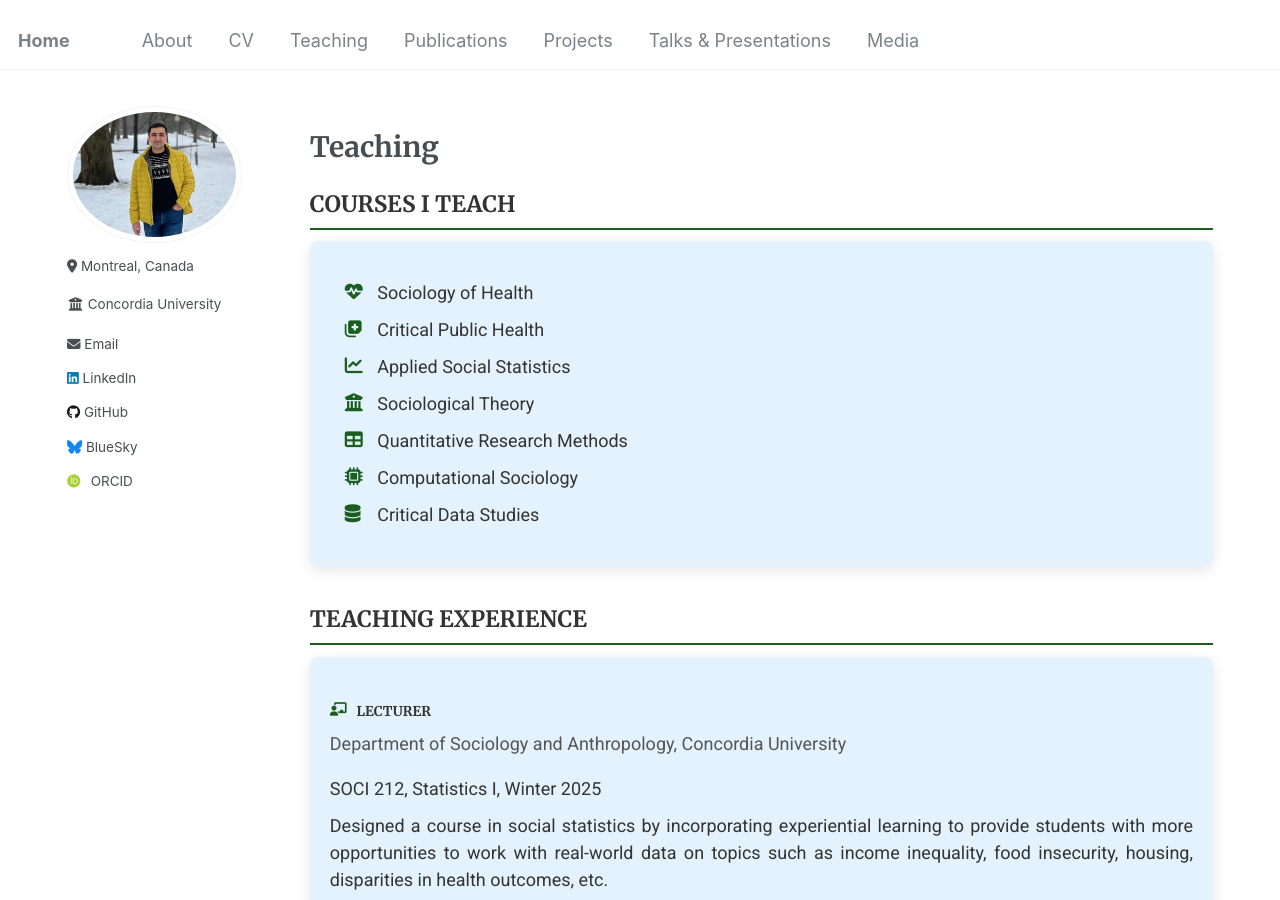
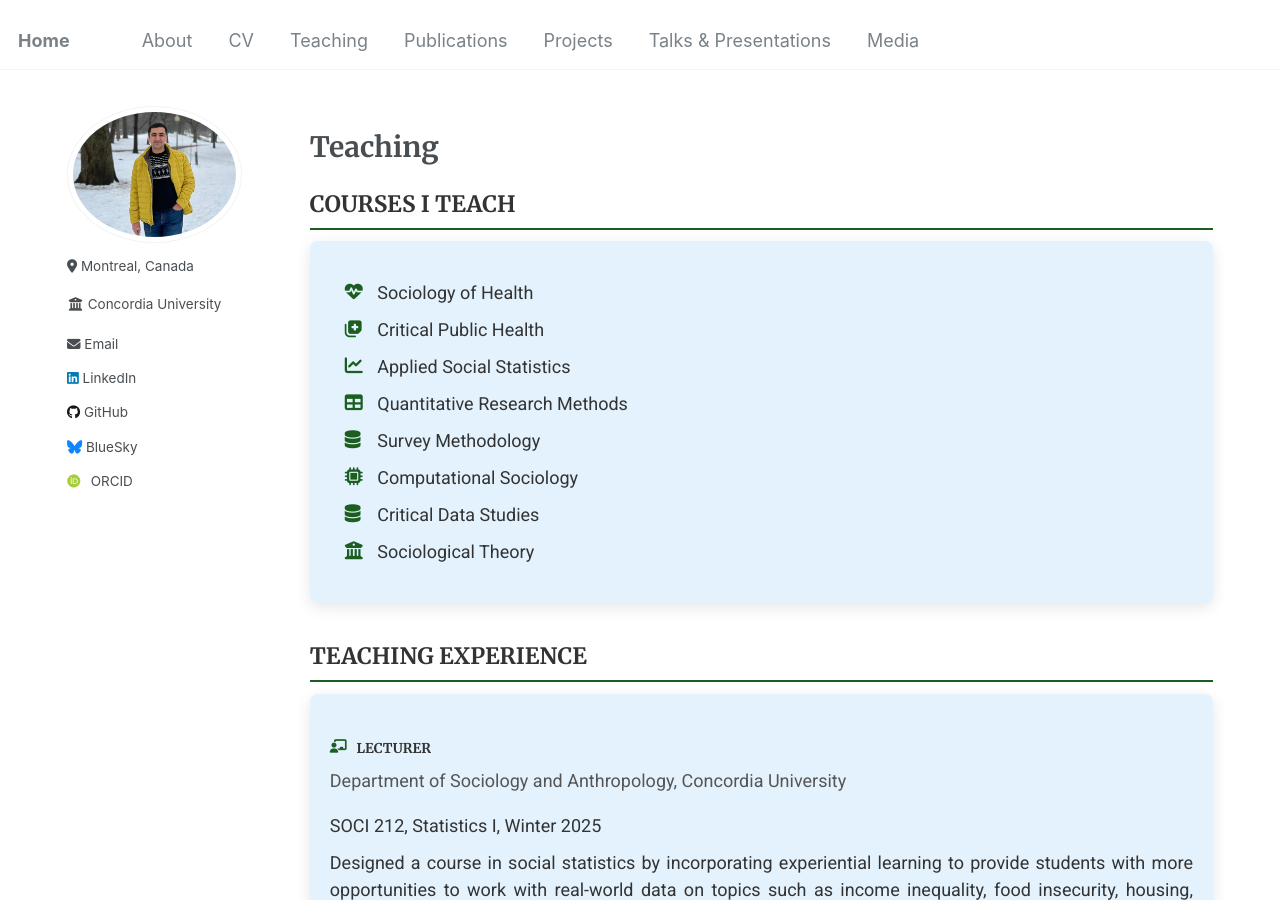
Before and after one commit to Mohsnmonji/mohsnmonji.github.io, a Jekyll site: the page built from _pages/teaching.md, in a window 1280 px wide and 900 px high. Built offline with Jekyll 4.4.1, drawn with Linux system fonts in a browser that asks for light colours; some web fonts are replaced.

Commit message:
Update teaching.md

```diff
--- a/_pages/teaching.md
+++ b/_pages/teaching.md
@@ -68,10 +68,11 @@ author_profile: true
       <li><i class="fas fa-heartbeat icon"></i> Sociology of Health</li>
       <li><i class="fas fa-notes-medical icon"></i> Critical Public Health</li>
       <li><i class="fas fa-chart-line icon"></i> Applied Social Statistics</li>
-      <li><i class="fas fa-university icon"></i> Sociological Theory</li>
       <li><i class="fas fa-table icon"></i> Quantitative Research Methods</li>
+      <li><i class="fas fa-database icon"></i> Survey Methodology</li>
       <li><i class="fas fa-microchip icon"></i> Computational Sociology</li>
       <li><i class="fas fa-database icon"></i> Critical Data Studies</li>
+      <li><i class="fas fa-university icon"></i> Sociological Theory</li>
     </ul>
   </div>
 </div>
```
